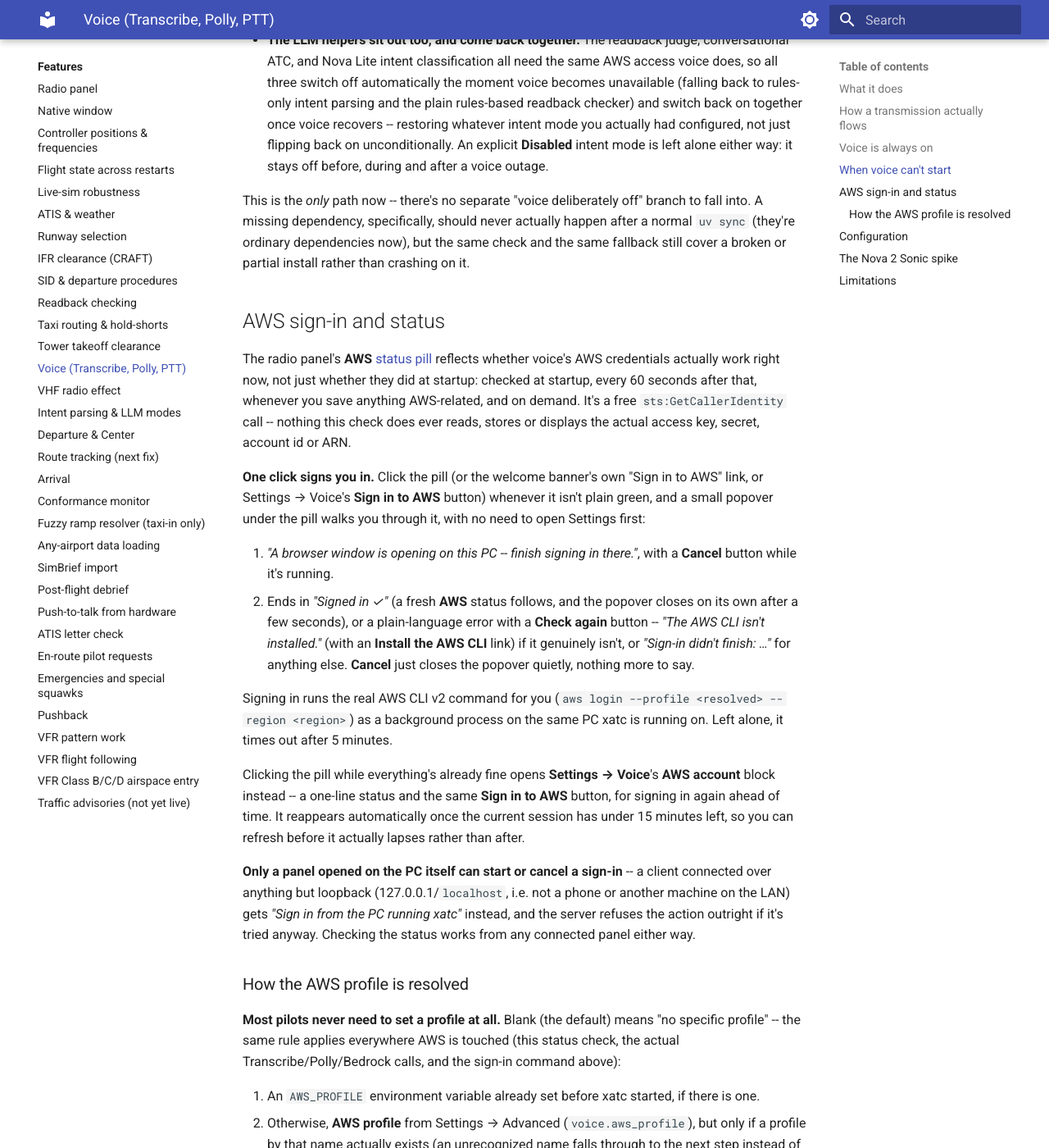
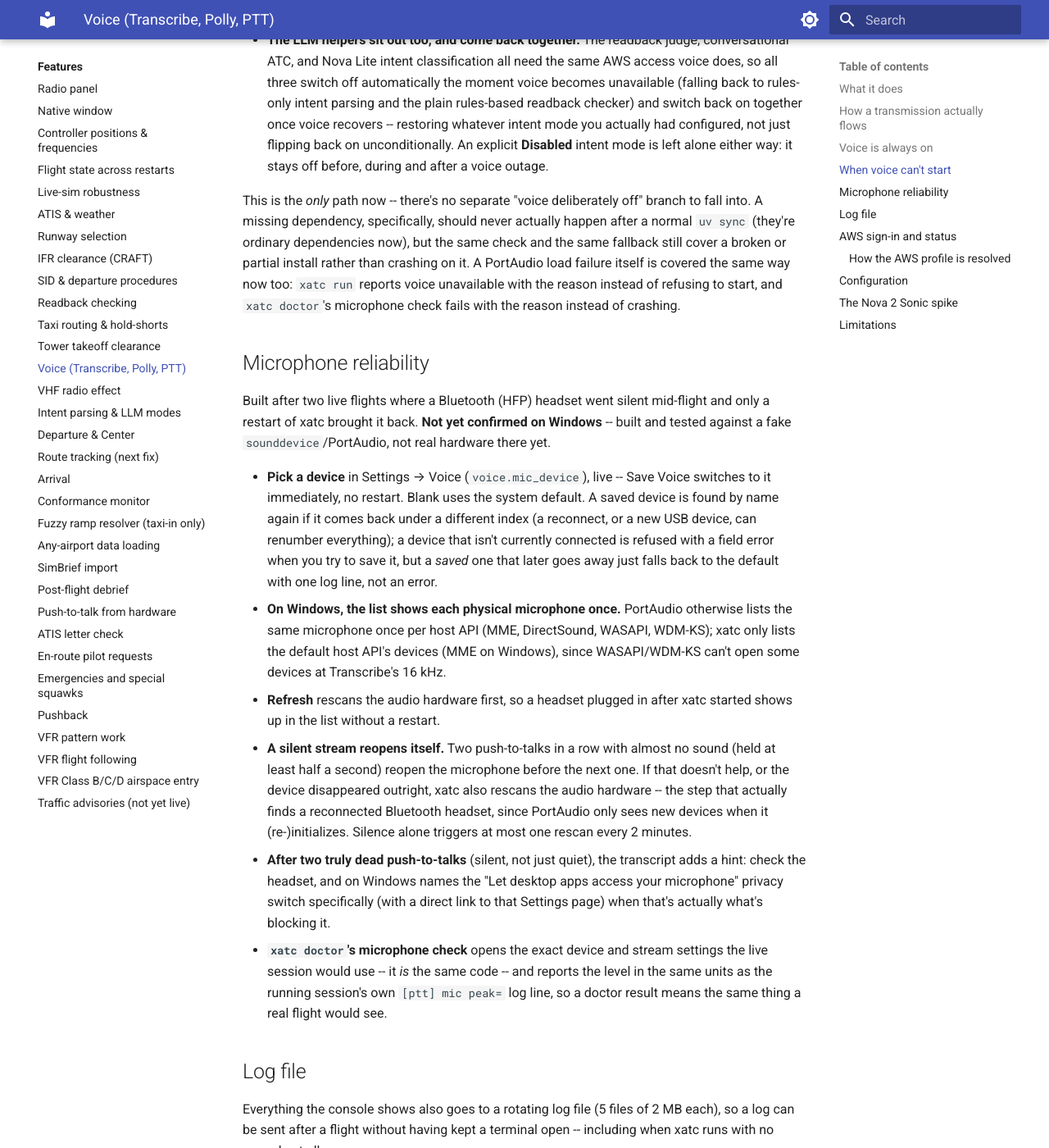
Before and after one commit to dbryant4/xplane12-atc-docs, an MkDocs documentation site: the page built from docs/features/voice.md, in a window 1280 px wide and 1400 px high, scrolled down 2359 px. Shown: the whole window at 82% size. Built offline with MkDocs 1.6.1 and Material for MkDocs 9.7.7, drawn with Linux system fonts in a browser that asks for light colours; the version menu is left out; some of the changed text lies outside the part shown.

Commit message:
Document F14 (position-aware directory) and mic reliability (#207, #205)
- controller-positions.md's "Directory ordering" section rewritten
  for F14: working position first, next-handoff marked (including
  same-ARTCC Center sector handoffs), departure/destination groups
  by distance (destination first on arrival), the current Center
  sector, then other nearby land airports (never heliports/seaplane
  bases) within 30 nm, loaded in the background.
- radio-panel.md's frequency-directory bullet and its microphone
  paragraph updated to match (mic_device is now a real, live
  setting, not just a reference list).
- voice.md gets two new sections: Microphone reliability (device
  picker, Windows host-API dedup, Refresh rescanning, the
  silence-reopen/rescan recovery path, the panel's dead-mic hint,
  and doctor/live parity) and Log file (rotation, path per OS,
  redaction). Both plainly say Windows isn't confirmed yet.
- settings.md and getting-started.md updated to match: a
  voice.mic_device row, the log file's read-only path in Advanced,
  and xatc doctor's write-up mentioning both.

Checked against the merged code (world/nearby.py, engine.py's
directory_entries/_build_directory, voice/mic.py, voice/session.py,
logfile.py, doctor.py's check_mic/check_log_file) and the CHANGELOG
at f86bbb7, not just the task description -- corrected one detail
(nearby non-ATC-tower airports are within 30 nm, not 60; 60 nm is
the destination group's own separate radius).

Co-Authored-By: Claude Sonnet 5 <noreply@anthropic.com>

```diff
--- a/docs/features/voice.md
+++ b/docs/features/voice.md
@@ -102,7 +102,59 @@ block or crash startup -- xatc always starts, in whatever state voice ends up in
 This is the *only* path now -- there's no separate "voice deliberately off" branch to
 fall into. A missing dependency, specifically, should never actually happen after a
 normal `uv sync` (they're ordinary dependencies now), but the same check and the same
-fallback still cover a broken or partial install rather than crashing on it.
+fallback still cover a broken or partial install rather than crashing on it. A PortAudio
+load failure itself is covered the same way now too: `xatc run` reports voice
+unavailable with the reason instead of refusing to start, and `xatc doctor`'s microphone
+check fails with the reason instead of crashing.
+
+## Microphone reliability
+
+Built after two live flights where a Bluetooth (HFP) headset went silent mid-flight and
+only a restart of xatc brought it back. **Not yet confirmed on Windows** -- built and
+tested against a fake `sounddevice`/PortAudio, not real hardware there yet.
+
+- **Pick a device** in Settings → Voice (`voice.mic_device`), live -- Save Voice switches
+  to it immediately, no restart. Blank uses the system default. A saved device is found
+  by name again if it comes back under a different index (a reconnect, or a new USB
+  device, can renumber everything); a device that isn't currently connected is refused
+  with a field error when you try to save it, but a *saved* one that later goes away
+  just falls back to the default with one log line, not an error.
+- **On Windows, the list shows each physical microphone once.** PortAudio otherwise
+  lists the same microphone once per host API (MME, DirectSound, WASAPI, WDM-KS); xatc
+  only lists the default host API's devices (MME on Windows), since WASAPI/WDM-KS can't
+  open some devices at Transcribe's 16 kHz.
+- **Refresh** rescans the audio hardware first, so a headset plugged in after xatc
+  started shows up in the list without a restart.
+- **A silent stream reopens itself.** Two push-to-talks in a row with almost no sound
+  (held at least half a second) reopen the microphone before the next one. If that
+  doesn't help, or the device disappeared outright, xatc also rescans the audio
+  hardware -- the step that actually finds a reconnected Bluetooth headset, since
+  PortAudio only sees new devices when it (re-)initializes. Silence alone triggers at
+  most one rescan every 2 minutes.
+- **After two truly dead push-to-talks** (silent, not just quiet), the transcript adds a
+  hint: check the headset, and on Windows names the "Let desktop apps access your
+  microphone" privacy switch specifically (with a direct link to that Settings page)
+  when that's actually what's blocking it.
+- **`xatc doctor`'s microphone check** opens the exact device and stream settings the
+  live session would use -- it *is* the same code -- and reports the level in the same
+  units as the running session's own `[ptt] mic peak=` log line, so a doctor result
+  means the same thing a real flight would see.
+
+## Log file
+
+Everything the console shows also goes to a rotating log file (5 files of 2 MB each), so
+a log can be sent after a flight without having kept a terminal open -- including when
+xatc runs with no console at all.
+
+| OS | Path |
+|---|---|
+| Windows | `%LOCALAPPDATA%\xatc\logs\xatc.log` |
+| macOS | `~/Library/Logs/xatc/xatc.log` |
+| Linux | `~/.local/state/xatc/log/xatc.log` |
+
+Settings → Advanced and `xatc doctor` both show the exact path in use. AWS ARNs, access
+key IDs and account IDs are masked in the file (the console itself is unchanged) --
+safe to attach to a bug report without checking it over line by line first.
 
 ## AWS sign-in and status
 
```
Also changed, not shown: docs/features/controller-positions.md (+24 -5 lines), docs/features/radio-panel.md (+15 -7 lines), docs/getting-started.md (+7 -5 lines), docs/settings.md (+9 -3 lines).
